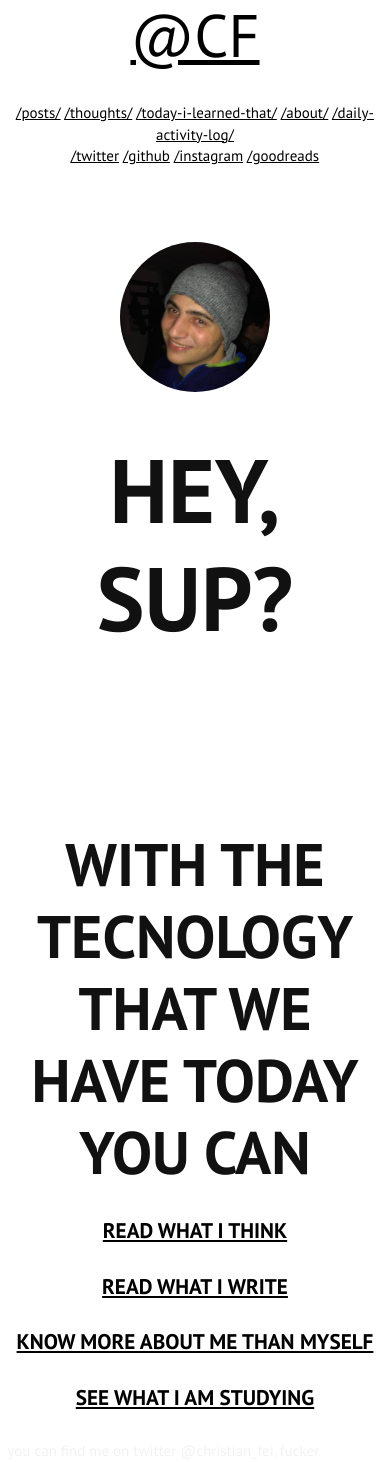
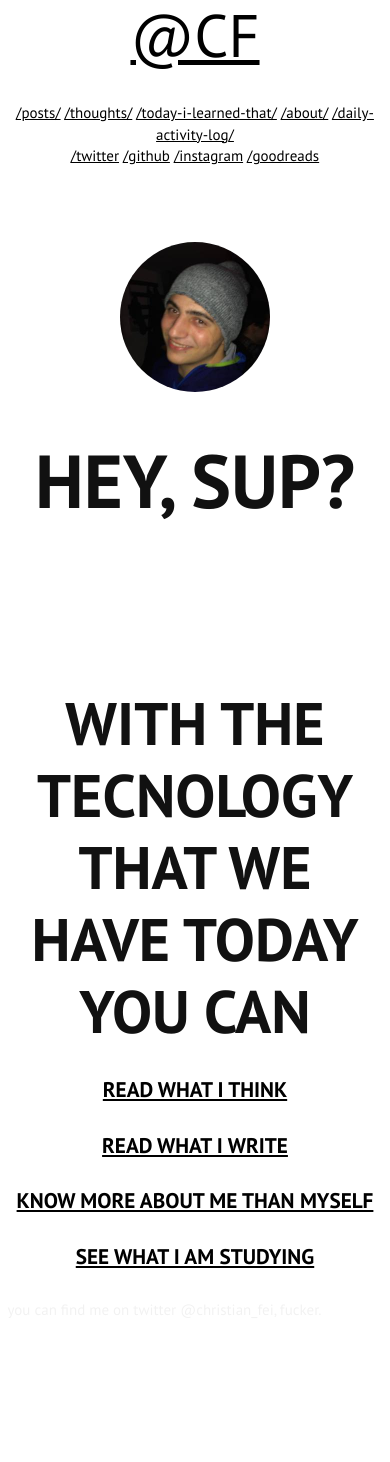
Before and after one commit to christian-fei/christian-fei.github.io-pandoc, a Jekyll site: the page built from index.html, in a window 390 px wide. Built offline with Jekyll 4.4.1, drawn with Linux system fonts in a browser that asks for light colours; Markdown is read by kramdown in place of the engine named in the settings; after the commit the page ends 1321 px from its top, so only the background shows below that.

Commit message:
smaller giant font-size

```diff
--- a/assets/css/main.css
+++ b/assets/css/main.css
@@ -123,5 +123,5 @@ main img {
     font-size: 15px;
   }
 
-  .giant {font-size: 6em;}
+  .giant {font-size: 5em;}
 }
```
